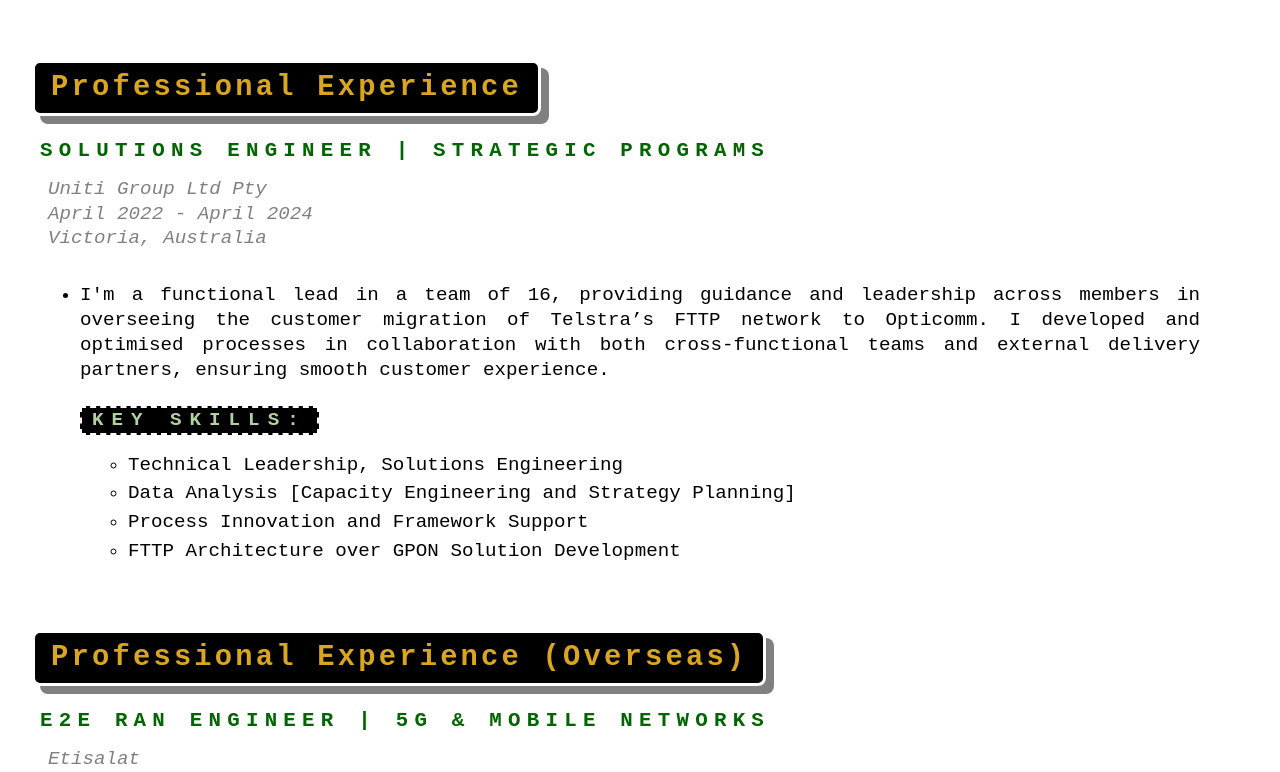
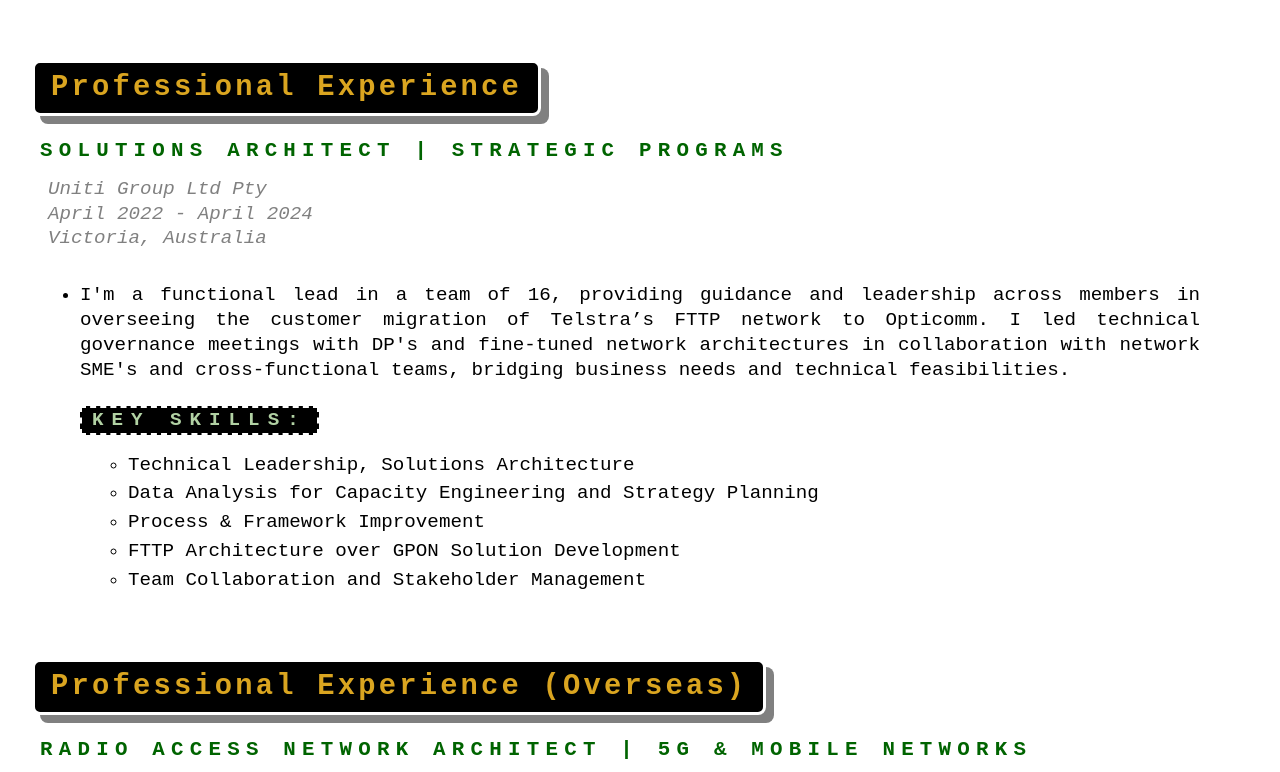
Before and after one commit to cloudbykristine/aws-cloud-challenge, a plain HTML site: page website/index.html in a window 1280 px wide. Shown: the part 1500-2272 px from the top of the page. Drawn offline with nearby package versions, Linux system fonts and the light colour scheme; no server answers; a web font is replaced by a local one.

Commit message:
"updated CV"

```diff
--- a/website/index.html
+++ b/website/index.html
@@ -145,25 +145,26 @@
 <div class='next'>
 <div id='career'>
   <h2><span class='wrap'>Professional Experience</span></h2>
-  <p class='role'>Solutions Engineer | Strategic Programs</p>
+  <p class='role'>Solutions Architect | Strategic Programs</p>
      <p class='organization'>Uniti Group Ltd Pty
      <br>April 2022 - April 2024
      <br>Victoria, Australia</p>
        <ul class='highlight'>
-         <li>I'm a functional lead in a team of 16, providing guidance and leadership across members in overseeing the customer migration of Telstra’s FTTP network to Opticomm. I developed and optimised processes in collaboration with both cross-functional teams and external delivery partners, ensuring smooth customer experience.</li>
+         <li>I'm a functional lead in a team of 16, providing guidance and leadership across members in overseeing the customer migration of Telstra’s FTTP network to Opticomm. I led technical governance meetings with DP's and fine-tuned network architectures in collaboration with network SME's and cross-functional teams, bridging business needs and technical feasibilities.</li>
         <p class='key trait'>Key Skills: </p>
           <ul class='skills'>
-           <li>Technical Leadership, Solutions Engineering</li>
-           <li>Data Analysis [Capacity Engineering and Strategy Planning] </li>
-           <li>Process Innovation and Framework Support</li>
+           <li>Technical Leadership, Solutions Architecture</li>
+           <li>Data Analysis for Capacity Engineering and Strategy Planning</li>
+           <li>Process & Framework Improvement</li>
            <li>FTTP Architecture over GPON Solution Development</li>
+           <li>Team Collaboration and Stakeholder Management</li>
       </ul>
   </h5>
 
 </div>
 <div id='overseas'>
   <h2 class='wrap'>Professional Experience (Overseas)</h2>
-    <p class='role'>E2E RAN Engineer | 5G & Mobile Networks</p>
+    <p class='role'>Radio Access Network Architect | 5G & Mobile Networks</p>
     <p class='organization'>Etisalat
     <br>May 2015 - Feb 2022
     <br>Ajman, UAE</p>
@@ -190,8 +191,7 @@
           <ul class='skills'>
            <li>Technical Project Management [Network Modernisation & Rollouts]</li>
            <li>RF Coverage and Capacity Engineering</li>
-           <li>Data Analysis and Manipulation</li>
-           <li>Advanced MS Excel and Business Intelligence Tool Proficiency </li>
+           <li>Data Analysis & Data Visualisation through MS Excel</li>
       </ul>
 </div>
 
```
